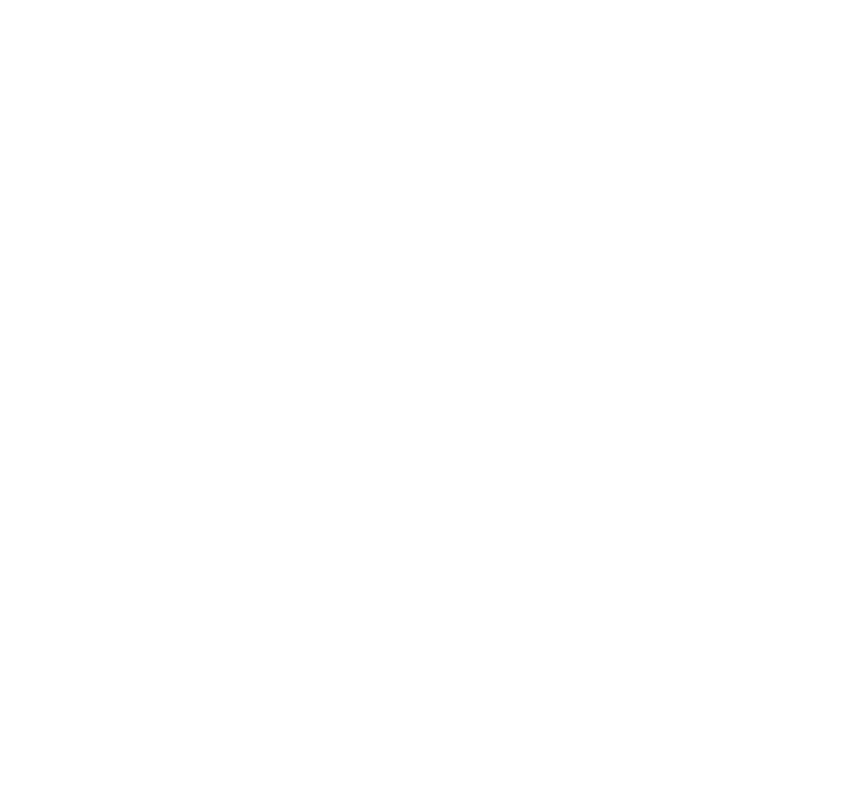
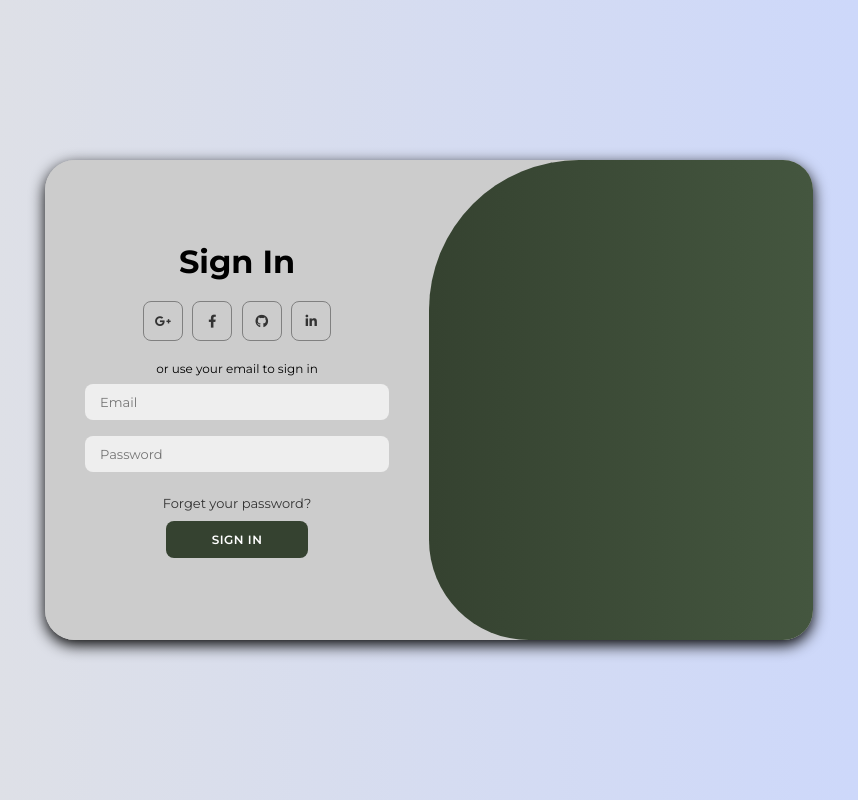
Before and after one commit to Ge0frey/Toy-Projects, a plain HTML site: page Animated login page/index.html in a window 1280 px wide. Shown: the whole page, without its empty margins (211-1069 px from the left). Drawn offline with Linux system fonts and the light colour scheme.

Commit message:
initial commit

```diff
--- a/Animated login page/index.html
+++ b/Animated login page/index.html
@@ -3,10 +3,63 @@
 <head>
     <meta charset="UTF-8">
     <meta name="viewport" content="width=device-width, initial-scale=1.0">
+    <link rel="stylesheet" href="https://cdnjs.cloudflare.com/ajax/libs/font-awesome/6.4.2/css/all.min.css">
+    <link rel="stylesheet" href="styles.css">
     <title>Animated login page</title>
-    <link rel="stylesheet" href="styles.css">
 </head>
 <body>
-
+    <div class="container" id="container">
+        <div class="form-container sign-up">
+            <form>
+                <h1>Create Account</h1>
+                <div class="social-icons">
+                    <a href="#" class="icon">
+                        <i class="fa-brands fa-google-plus-g"></i>
+                        <i class="fa-brands fa-facebook-f"></i>
+                        <i class="fa-brands fa-github"></i>
+                        <i class="fa-brands fa-linkedin-in"></i>
+                    </a>
+                </div>
+                <span>or use your email for registeration</span>
+                <input type="text" placeholder="Name">
+                <input type="email" placeholder="Email">
+                <input type="password" placeholder="Password">
+                <button>Sign Up</button>
+            </form>
+        </div>
+        <div class="form-container sign-in">
+            <form>
+                <h1>Sign In</h1>
+                <div class="social-icons">
+                    <a href="#" class="icon">
+                        <i class="fa-brands fa-google-plus-g"></i>
+                        <i class="fa-brands fa-facebook-f"></i>
+                        <i class="fa-brands fa-github"></i>
+                        <i class="fa-brands fa-linkedin-in"></i>
+                    </a>
+                </div>
+                <span>or use your email to sign in</span>
+                <input type="email" placeholder="Email">
+                <input type="password" placeholder="Password">
+                <a href="#">Forget your password?</a>
+                <button>Sign In</button>
+            </form>
+        </div>
+        <div class="toggle-container">
+            <div class="toggle">
+                <div class="toggle-panel" toggle-left>
+                    <h2>Welcome back !</h2>
+                    <p>Enter your personal details to use all of site features</p>
+                    <button class="hidden" id="login">Sign In</button>
+                </div>
+                <div class="toggle-panel" toggle-right>
+                    <h2>Hello, Friend !</h2>
+                    <p>Register with your personal details to use all of site features</p>
+                    <button class="hidden" id="register">Sign Up</button>
+                </div>
+            </div>
+        </div>
+    </div>
+    <script src="script.js"></script>
 </body>
 </html>
--- a/Animated login page/styles.css
+++ b/Animated login page/styles.css
@@ -0,0 +1,209 @@
+@import url('https://fonts.googleapis.com/css2?family=Montserrat:ital,wght@0,100..900;1,100..900&display=swap');
+
+*{
+    margin: 0;
+    padding: 0;
+    box-sizing: border-box;
+    font-family: 'Montserrat', sans-serif;
+}
+
+body{
+    background-color: #c9d6ff;
+    background: linear-gradient(to right, #e2e2e2, #c9d6ff);
+    display: flex;
+    align-items: center;
+    justify-content: center;
+    flex-direction: column;
+    height: 100vh;
+}
+
+.container{
+    background: #ccc;
+    border-radius: 30px;
+    box-shadow: 0 5px 15px rgba(0, 0, 0.35);
+    position: relative;
+    overflow: hidden;
+    width: 768px;
+    max-width: 100%;
+    min-height: 480px;
+}
+
+.container p{
+    font-size: 14px;
+    line-height: 20px;
+    letter-spacing: 0.3px;
+    margin: 20px 0;
+}
+
+.container span{
+    font-size: 12px;
+}
+
+.container a {
+    color: #333;
+    font-size: 13px;
+    text-decoration: none;
+    margin: 15px 0 10px;
+}
+
+.container button {
+    background-color: #354230;
+    color: #fff;
+    font-size: 12px;
+    padding: 10px 45px;
+    border: 1px solid transparent;
+    border-radius: 8px;
+    font-weight: 600;
+    letter-spacing: 0.5px;
+    text-transform: uppercase;
+    cursor: pointer;
+}
+
+.container button.hidden {
+    background-color: transparent;
+    border-color: #fff;
+}
+
+.container form{
+    background-color: #ccc;
+    display: flex;
+    align-items: center;
+    justify-content: center;
+    flex-direction: column;
+    padding: 0 40px;
+    height: 100%;
+}
+
+.container input {
+    background-color: #eee;
+    border: none;
+    margin: 8px 0;
+    padding: 10px 15px;
+    font-size: 13px;
+    border-radius: 8px;
+    width: 100%;
+    outline: none;
+}
+
+.form-container{
+    position: absolute;
+    top: 0;
+    height: 100%;
+    transition: all 0.6s ease-in-out;
+}
+
+.sign-in {
+    left: 0;
+    width: 50%;
+    z-index: 2;
+}
+
+.container.active .sign-in{
+    transform: translateX(100%);
+}
+
+.sign-up{
+    left: 0;
+    width: 50%;
+    opacity: 0;
+    z-index: 1;
+}
+
+.container.active .sign-up{
+    transform: translateX(100%);
+    opacity: 1;
+    z-index: 5;
+    animation: move 0.6s;
+}
+
+@keyframes move {
+    0%, 49.99%{
+        opacity: 0;
+        z-index: 1;
+    }
+    50%, 100% {
+        opacity: 1;
+        z-index: 5;
+    }
+}
+
+.social-icons{
+    margin: 20px 0;
+}
+
+.social-icons a.icon i{
+    border: 1px solid #808080;
+    border-radius: 20%;
+    display: inline-flex;
+    justify-content: center;
+    align-items: center;
+    margin: 0 3px;
+    width: 40px;
+    height: 40px;
+}
+
+.toggle-container{
+    position: absolute;
+    top: 0;
+    left: 50%;
+    width: 50%;
+    height: 100%;
+    overflow: hidden;
+    transition: all 0.6s ease-in-out;
+    border-radius: 150px 0 0 100px;
+    z-index: 1000;
+}
+
+.container.container.active .toggle-container{
+    transform: translateX(-100%);
+    border-radius: 0 150px 100px 0;
+}
+
+.toggle {
+    background-color: #354230;
+    height: 100%;
+    background: linear-gradient(to right, #2c3a28, #354230, #44563f);
+    color: #ccc;
+    position: relative;
+    left: -100%;
+    height: 100%;
+    width: 200%;
+    transform: translateX(0);
+    transition: all 0.6s ease-in-out;
+}
+
+.container.active .toggle{
+    transform: translateX(50%);
+}
+
+.toggle-panel {
+    position: absolute;
+    width: 50%;
+    height: 100%;
+    display: flex;
+    align-items: center;
+    justify-content: center;
+    flex-direction: column;
+    padding: 0 30px;
+    text-align: center;
+    top: 0;
+    transform: translateX(0);
+    transition: all 0.6s ease-in-out;
+}
+
+.toggle-left{
+    transform: translateX(-200%);
+}
+
+.container.active .toggle-left{
+    transform: translateX(0);
+}
+
+.toggle-right{
+    right: 0;
+    transform: translateX(0);
+}
+
+.container.active .toggle-right {
+    transform: translateX(200%);
+}
```
Also changed, not shown: Animated login page/script.js (added).
